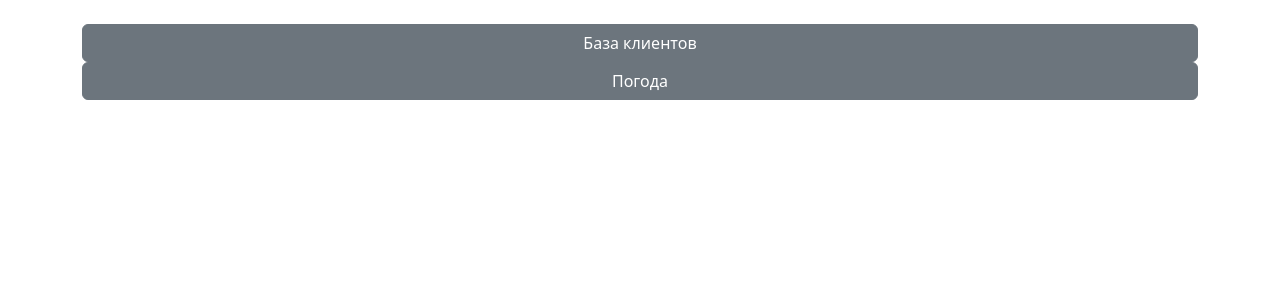
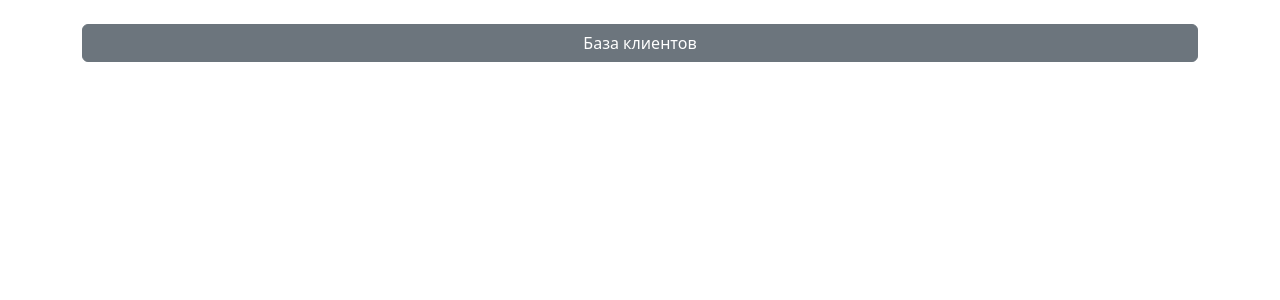
Before and after one commit to maksimd31/car_wash_2, a Django app: page / in a window 1280 px wide. Shown: the part 56-356 px from the top of the page. Run offline with Django 4.2, Linux system fonts and the light colour scheme; the visitor is signed in with stand-in values (Sample User, id 1).

Commit message:
version project v1.10

```diff
--- a/crm_car_wash/website2/templates/home.html
+++ b/crm_car_wash/website2/templates/home.html
@@ -7,9 +7,9 @@
 <div class="d-grid gap-2">
     <a href="{% url 'client_home' %}" class="btn btn-secondary">База клиентов</a>
 </div>
-<div class="d-grid gap-2">
-    <a href="{% url 'weather_u' %}" class="btn btn-secondary">Погода</a>
-</div>
+<!--<div class="d-grid gap-2">-->
+<!--    <a href="{% url 'weather_u' %}" class="btn btn-secondary">Погода</a>-->
+<!--</div>-->
 
 
 {% else %}
```
